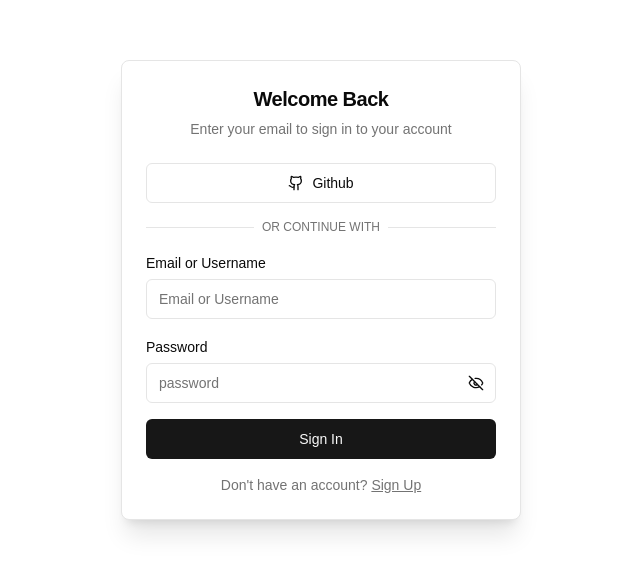
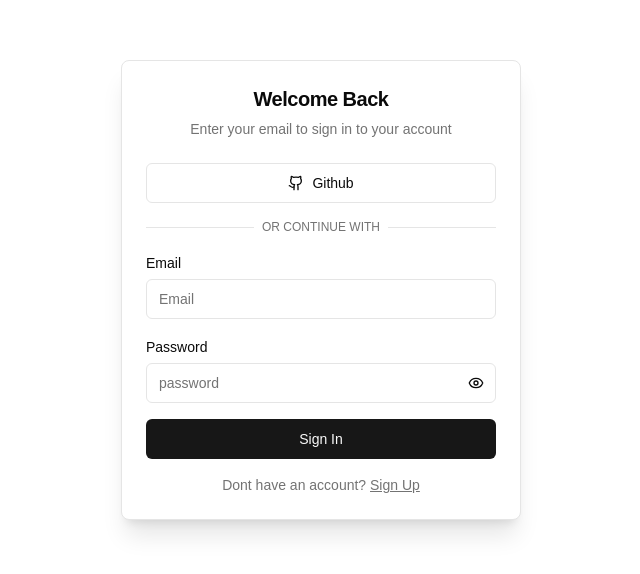
Before and after one commit to IlhamRanggaKurniawan/SubjectPro, a Next.js app: page /login in a window 1280 px wide. Shown: the part 110-684 px from the top of the page, without its empty margins (319-959 px from the left). Built offline with nearby package versions, Linux system fonts and the light colour scheme.

Commit message:
feat: integrating authentication api

```diff
--- a/src/components/myComponents/LoginForm.tsx
+++ b/src/components/myComponents/LoginForm.tsx
@@ -1,12 +1,54 @@
-import React from 'react'
+"use client"
+
+import React, { FormEvent, useState } from 'react'
 import { Card, CardContent, CardDescription, CardHeader, CardTitle } from '../ui/card'
 import { Button } from '../ui/button'
-import { EyeOff, Github } from 'lucide-react'
+import { Eye, EyeOff, Github } from 'lucide-react'
 import { Label } from '../ui/label'
 import { Input } from '../ui/input'
 import Link from 'next/link'
+import { useRouter } from 'next/navigation'
 
 const LoginForm = () => {
+    const [email, setEmail] = useState("")
+    const [password, setPassword] = useState("")
+    const [showPassword, setShowPassword] = useState(false)
+    const [error, setError] = useState("")
+    const [loading, setLoading] = useState(false)
+    const router = useRouter()
+
+    const handleSubmit = async (e: FormEvent<HTMLFormElement>) => {
+        try {
+            e.preventDefault()
+            setError("")
+            setLoading(true)
+            if (!email.trim() || !password.trim()) {
+                return setError("all input must be filled")
+            }
+
+            const response = await fetch(`${process.env.NEXT_PUBLIC_API_URL}/v1/auth/login`, {
+                method: "POST",
+                credentials: "include",
+                body: JSON.stringify({
+                    email,
+                    password
+                })
+            })
+
+            const data = await response.json()
+
+            if(!response.ok) {
+                throw new Error(data.error)
+            }
+
+            router.push("/")
+        } catch (error) {
+            setError(`login failed : ${error}`);
+        } finally {
+            setLoading(false)
+        }
+    }
+
     return (
         <Card className='w-[400px] shadow-xl'>
             <CardHeader className='flex flex-col justify-center items-center'>
@@ -28,27 +70,35 @@ const LoginForm = () => {
                         </span>
                     </div>
                 </div>
+                <form className='space-y-4' onSubmit={handleSubmit}>
                     <div className='space-y-1'>
-            <Label htmlFor='username'>Email or Username</Label>
-            <Input type='text' placeholder='Email or Username' id='username' />
+                        <Label htmlFor='Email'>Email</Label>
+                        <Input type='text' placeholder='Email' id='Email' value={email} onChange={(e) => setEmail(e.target.value)} />
                     </div>
                     <div className='space-y-1'>
                         <Label htmlFor='password'>Password</Label>
                         <div className="relative">
-                <Input type='password' placeholder='password' id='password' />
+                            <Input type={showPassword ? "text" : "password"} placeholder='password' id='password' value={password} onChange={(e) => setPassword(e.target.value)} />
                             <Button
                                 type="button"
                                 variant="ghost"
                                 size="sm"
                                 className="absolute right-0 top-0 h-full px-3 py-2 hover:bg-transparent"
+                                onClick={() => setShowPassword(!showPassword)}
                             >
+                                {showPassword ? (
                                     <EyeOff className="h-4 w-4" />
+                                ) : (
+                                    <Eye className="h-4 w-4" />
+                                )}
                             </Button>
                         </div>
                     </div>
-        <Button className='w-full'>Sign In</Button>
+                    <Button className='w-full' disabled={loading}>Sign In</Button>
+                    <p className='text-red-500'>{error}</p>
+                </form>
                 <div className='text-center text-muted-foreground text-sm'>
-            <span>Don't have an account? <Link href="/register" className="underline hover:text-primary">Sign Up</Link></span>
+                    <span>Dont have an account? <Link href="/register" className="underline hover:text-primary">Sign Up</Link></span>
                 </div>
             </CardContent>
         </Card>
--- a/src/components/myComponents/RegisterForm.tsx
+++ b/src/components/myComponents/RegisterForm.tsx
@@ -1,12 +1,63 @@
-import React from 'react'
+"use client"
+
+import React, { FormEvent, useState } from 'react'
 import { Card, CardContent, CardDescription, CardHeader, CardTitle } from '../ui/card'
 import { Button } from '../ui/button'
-import { EyeOff, Github } from 'lucide-react'
+import { Eye, EyeOff, Github } from 'lucide-react'
 import { Label } from '../ui/label'
 import { Input } from '../ui/input'
 import Link from 'next/link'
+import { useRouter } from 'next/navigation'
 
 const RegisterForm = () => {
+    const [username, setUsername] = useState("")
+    const [email, setEmail] = useState("")
+    const [password, setPassword] = useState("")
+    const [showPassword, setShowPassword] = useState(false)
+    const [confPassword, setConfPassword] = useState("")
+    const [showConfPassword, setShowConfPassword] = useState(false)
+    const [error, setError] = useState("")
+    const [loading, setLoading] = useState(false)
+    const router = useRouter()
+
+    const handleSubmit = async (e: FormEvent<HTMLFormElement>) => {
+        try {
+            e.preventDefault()
+            setLoading(true)
+            setError("")
+            if (!username.trim() || !email.trim() || !password.trim() || !confPassword.trim()) {
+                return setError("all input must be filled")
+            }
+
+            if (password !== confPassword) {
+                return setError("password and confirm password doen't match")
+            }
+
+            const response = await fetch(`${process.env.NEXT_PUBLIC_API_URL}/v1/auth`, {
+                method: "POST",
+                credentials: "include",
+                body: JSON.stringify({
+                    username,
+                    email,
+                    password,
+                    confirmPassword: confPassword
+                })
+            })
+
+            const data = await response.json()
+
+            if (!response.ok) {
+                throw new Error(data.error)
+            }
+
+            router.push("/")
+        } catch (error) {
+            setError(`register failed : ${error}`);
+        } finally {
+            setLoading(false)
+        }
+    }
+
     return (
         <Card className='w-[400px] shadow-xl'>
             <CardHeader className='flex flex-col items-center'>
@@ -28,43 +79,56 @@ const RegisterForm = () => {
                         </span>
                     </div>
                 </div>
+                <form onSubmit={handleSubmit} className='space-y-4'>
                     <div className='space-y-1'>
                         <Label htmlFor='username'>Username</Label>
-                        <Input type='text' placeholder='Username' id='username' />
+                        <Input type='text' placeholder='Username' id='username' value={username} onChange={(e) => setUsername(e.target.value)} />
                     </div>
                     <div className='space-y-1'>
                         <Label htmlFor='email'>Email</Label>
-                        <Input type='email' placeholder='Email' id='email' />
+                        <Input type='email' placeholder='Email' id='email' value={email} onChange={(e) => setEmail(e.target.value)} />
                     </div>
                     <div className='space-y-1'>
                         <Label htmlFor='password'>Password</Label>
                         <div className="relative">
-                            <Input type='password' placeholder='password' id='password' />
+                            <Input type={showPassword ? "text" : "password"} placeholder='password' id='password' value={password} onChange={(e) => setPassword(e.target.value)} />
                             <Button
                                 type="button"
                                 variant="ghost"
                                 size="sm"
                                 className="absolute right-0 top-0 h-full px-3 py-2 hover:bg-transparent"
+                                onClick={() => setShowPassword(!showPassword)}
                             >
+                                {showPassword ? (
                                     <EyeOff className="h-4 w-4" />
+                                ) : (
+                                    <Eye className="h-4 w-4" />
+                                )}
                             </Button>
                         </div>
                     </div>
                     <div className='space-y-1'>
                         <Label htmlFor='confPassword'>Confirm password</Label>
                         <div className="relative">
-                            <Input type='password' placeholder='Confirm password' id='confPassword' />
+                            <Input type={showConfPassword ? "text" : "password"} placeholder='Confirm password' id='confPassword' value={confPassword} onChange={(e) => setConfPassword(e.target.value)} />
                             <Button
                                 type="button"
                                 variant="ghost"
                                 size="sm"
                                 className="absolute right-0 top-0 h-full px-3 py-2 hover:bg-transparent"
+                                onClick={() => setShowConfPassword(!showConfPassword)}
                             >
+                                {showConfPassword ? (
                                     <EyeOff className="h-4 w-4" />
+                                ) : (
+                                    <Eye className="h-4 w-4" />
+                                )}
                             </Button>
                         </div>
                     </div>
-                    <Button className='w-full'>Sign Up</Button>
+                    <Button className='w-full' disabled={loading}>Sign Up</Button>
+                    <p className='text-red-500'>{error}</p>
+                </form>
                 <div className='text-center w-full text-muted-foreground text-sm'>
                     <span>Already have an account? <Link href="/login" className='underline hover:text-primary'>Sign In</Link></span>
                 </div>
```
Lines whose indentation alone changed are shown as unchanged.
